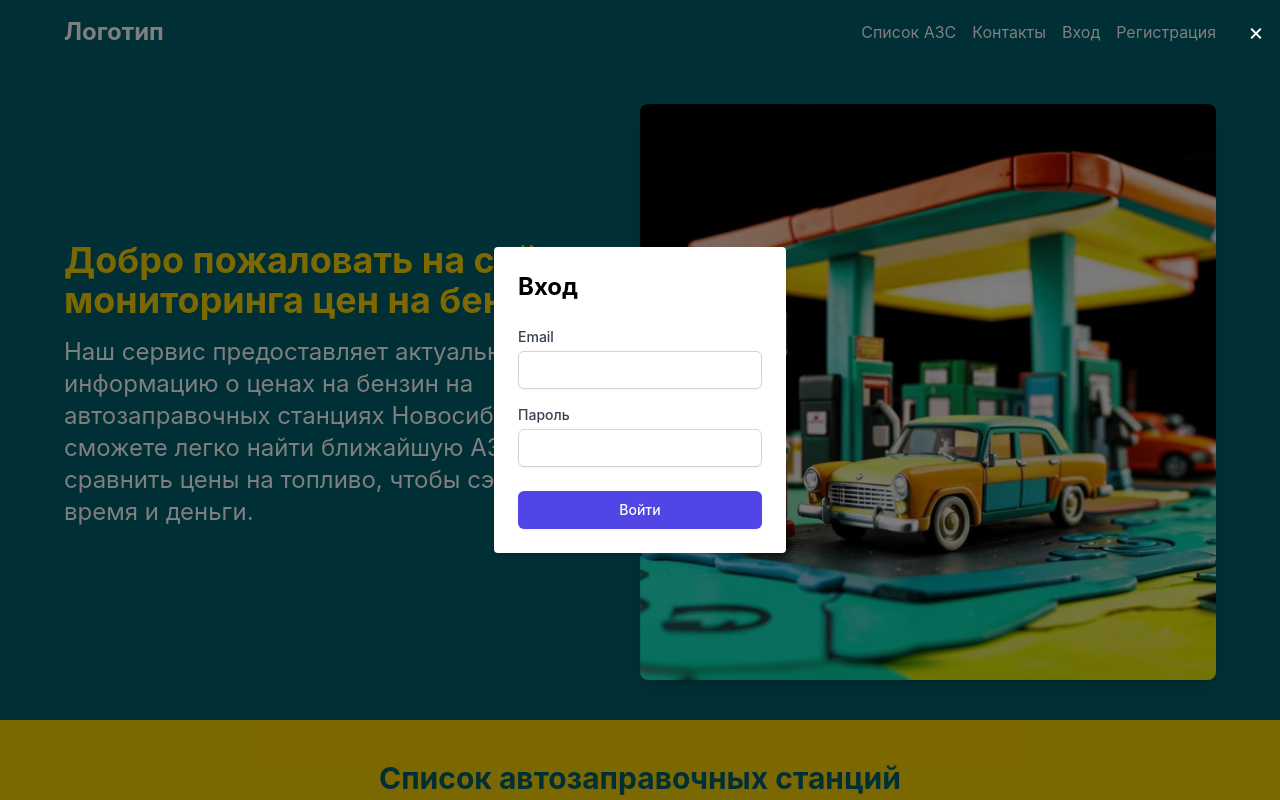
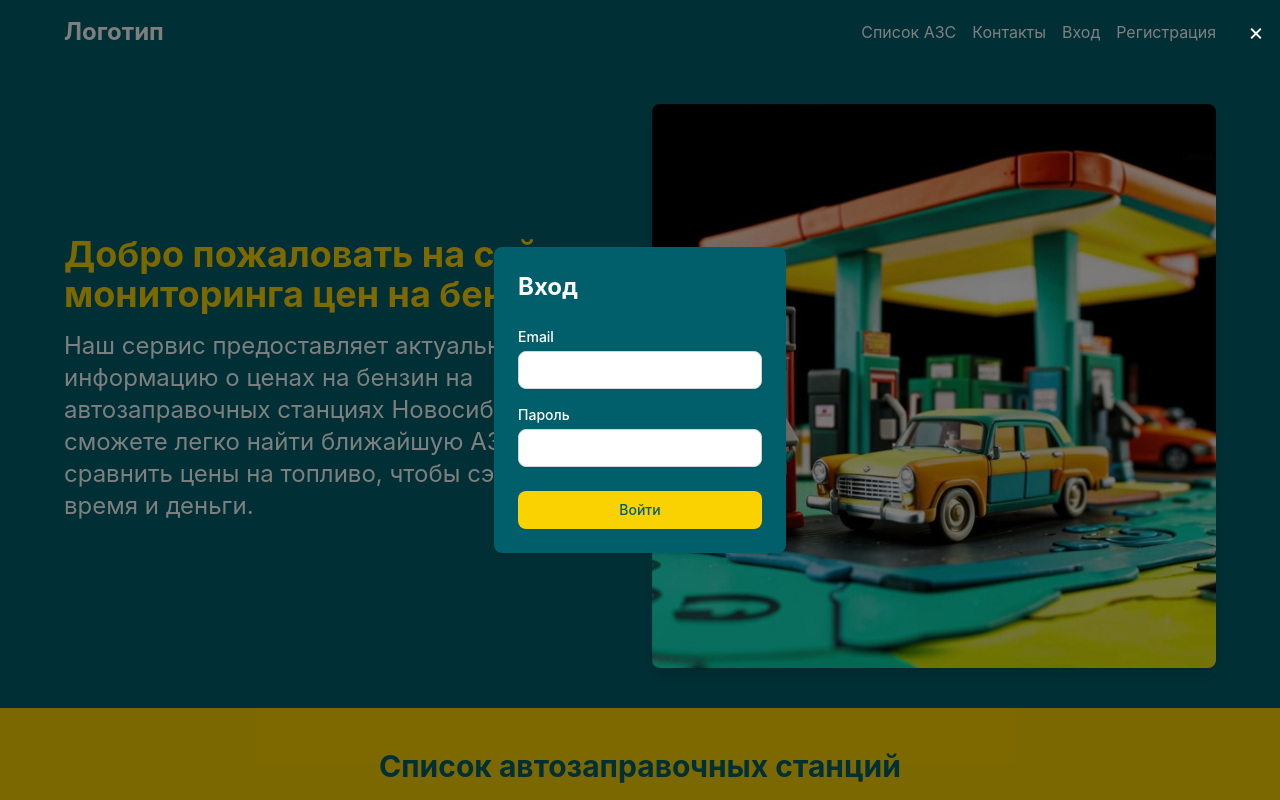
Before and after one commit to Allody22/Fuel_Monitoring, a React (Vite) app in the folder web/: page / in a window 1280 px wide. Both pictures are taken after a click on the button "Вход". Shown: the top 800 px of the page. Built offline with nearby package versions, Linux system fonts and the light colour scheme.

Commit message:
Stylized login and registration forms

```diff
--- a/web/src/components/AboutSection/AboutSection.tsx
+++ b/web/src/components/AboutSection/AboutSection.tsx
@@ -5,7 +5,7 @@ const AboutSection: React.FC = () => {
     <section className="bg-[#005F6A] text-[#fad201] py-10">
       <div className="container mx-auto px-16 flex flex-col md:flex-row items-center">
         {/* Текстовый блок */}
-        <div className="md:w-1/2 mb-6 md:mb-0">
+        <div className="md:w-1/2 mb-6 md:mb-0 mr-6">
           <h2 className="text-4xl font-bold mb-4">
             Добро пожаловать на сайт мониторинга цен на бензин!
           </h2>
--- a/web/src/components/LoginForm/LoginForm.tsx
+++ b/web/src/components/LoginForm/LoginForm.tsx
@@ -19,15 +19,12 @@ const LoginForm: React.FC = () => {
   return (
     <form
       onSubmit={handleSubmit}
-      className="max-w-md mx-auto p-6 bg-white rounded shadow-md"
+      className="max-w-md mx-auto p-6 bg-[#005f6a] rounded-lg shadow-md"
     >
-      <h2 className="text-2xl font-bold mb-6">Вход</h2>
+      <h2 className="text-2xl font-bold text-white mb-6">Вход</h2>
       {error && <p className="text-red-500 mb-4">{error}</p>}
       <div className="mb-4">
-        <label
-          htmlFor="email"
-          className="block text-sm font-medium text-gray-700"
-        >
+        <label htmlFor="email" className="block text-sm font-medium text-white">
           Email
         </label>
         <input
@@ -35,14 +32,14 @@ const LoginForm: React.FC = () => {
           id="email"
           value={email}
           onChange={(e) => setEmail(e.target.value)}
-          className="mt-1 block w-full px-3 py-2 border border-gray-300 rounded-md shadow-sm focus:outline-none focus:ring-indigo-500 focus:border-indigo-500 sm:text-sm"
+          className="mt-1 block w-full px-3 py-2 border border-gray-300 rounded-lg shadow-sm focus:outline-none focus:ring-[#fad201] focus:border-[#fad201] sm:text-sm"
           required
         />
       </div>
       <div className="mb-6">
         <label
           htmlFor="password"
-          className="block text-sm font-medium text-gray-700"
+          className="block text-sm font-medium text-white"
         >
           Пароль
         </label>
@@ -51,13 +48,13 @@ const LoginForm: React.FC = () => {
           id="password"
           value={password}
           onChange={(e) => setPassword(e.target.value)}
-          className="mt-1 block w-full px-3 py-2 border border-gray-300 rounded-md shadow-sm focus:outline-none focus:ring-indigo-500 focus:border-indigo-500 sm:text-sm"
+          className="mt-1 block w-full px-3 py-2 border border-gray-300 rounded-lg shadow-sm focus:outline-none focus:ring-[#fad201] focus:border-[#fad201] sm:text-sm"
           required
         />
       </div>
       <button
         type="submit"
-        className="w-full flex justify-center py-2 px-4 border border-transparent rounded-md shadow-sm text-sm font-medium text-white bg-indigo-600 hover:bg-indigo-700 focus:outline-none focus:ring-2 focus:ring-offset-2 focus:ring-indigo-500"
+        className="w-full flex justify-center py-2 px-4 border border-transparent rounded-lg shadow-sm text-sm font-medium text-[#005f6a] bg-[#fad201] hover:bg-[#fad201]-700 focus:outline-none focus:ring-2 focus:ring-offset-2 focus:ring-indigo-500"
       >
         Войти
       </button>
--- a/web/src/components/RegistrationForm/RegistrationForm.tsx
+++ b/web/src/components/RegistrationForm/RegistrationForm.tsx
@@ -17,11 +17,11 @@ const RegistrationForm: React.FC = () => {
   };
 
   return (
-    <form onSubmit={handleSubmit} className="max-w-md mx-auto p-6 bg-white rounded shadow-md">
-      <h2 className="text-2xl font-bold mb-6">Регистрация</h2>
+    <form onSubmit={handleSubmit} className="max-w-md mx-auto p-6 bg-[#005f6a] rounded shadow-md">
+      <h2 className="text-2xl font-bold text-white mb-6">Регистрация</h2>
       {error && <p className="text-red-500 mb-4">{error}</p>}
       <div className="mb-4">
-        <label htmlFor="email" className="block text-sm font-medium text-gray-700">
+        <label htmlFor="email" className="block text-sm font-medium text-white">
           Email
         </label>
         <input
@@ -29,12 +29,12 @@ const RegistrationForm: React.FC = () => {
           id="email"
           value={email}
           onChange={(e) => setEmail(e.target.value)}
-          className="mt-1 block w-full px-3 py-2 border border-gray-300 rounded-md shadow-sm focus:outline-none focus:ring-indigo-500 focus:border-indigo-500 sm:text-sm"
+          className="mt-1 block w-full px-3 py-2 border border-gray-300 rounded-md shadow-sm focus:outline-none focus:ring-[#fad201] focus:border-[#fad201] sm:text-sm"
           required
         />
       </div>
       <div className="mb-6">
-        <label htmlFor="password" className="block text-sm font-medium text-gray-700">
+        <label htmlFor="password" className="block text-sm font-medium text-white">
           Пароль
         </label>
         <input
@@ -42,13 +42,13 @@ const RegistrationForm: React.FC = () => {
           id="password"
           value={password}
           onChange={(e) => setPassword(e.target.value)}
-          className="mt-1 block w-full px-3 py-2 border border-gray-300 rounded-md shadow-sm focus:outline-none focus:ring-indigo-500 focus:border-indigo-500 sm:text-sm"
+          className="mt-1 block w-full px-3 py-2 border border-gray-300 rounded-md shadow-sm focus:outline-none focus:ring-[#fad201] focus:border-[#fad201] sm:text-sm"
           required
         />
       </div>
       <button
         type="submit"
-        className="w-full flex justify-center py-2 px-4 border border-transparent rounded-md shadow-sm text-sm font-medium text-white bg-indigo-600 hover:bg-indigo-700 focus:outline-none focus:ring-2 focus:ring-offset-2 focus:ring-indigo-500"
+        className="w-full flex justify-center py-2 px-4 border border-transparent rounded-md shadow-sm text-sm font-medium text-[#005f6a] bg-[#fad201] hover:bg-[#fad201] focus:outline-none focus:ring-2 focus:ring-offset-2 focus:ring-indigo-500"
       >
         Зарегистрироваться
       </button>
```
